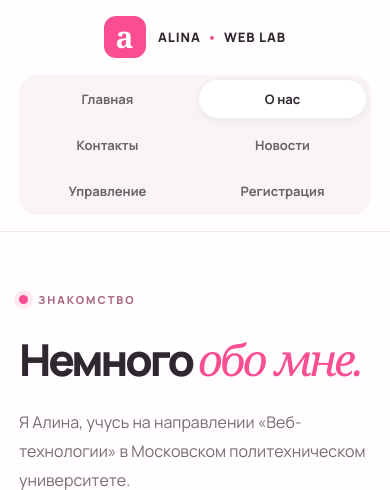
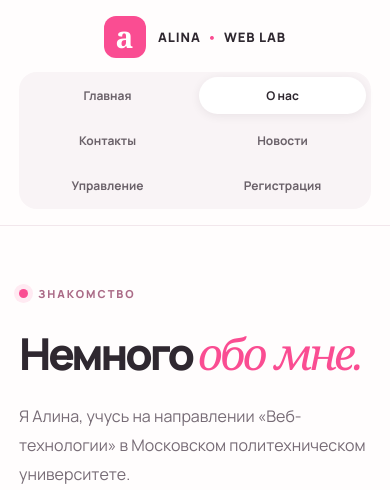
Before and after one commit to alinakashafutdinova/Servernaya_web-razrabotka, a Laravel app: page /about in a window 390 px wide. Shown: the top 490 px of the page. Run offline with Laravel 9, Linux system fonts and the light colour scheme.

Commit message:
Поправила меню для планшетов и телефонов

```diff
--- a/public/css/site.css
+++ b/public/css/site.css
@@ -405,3 +405,13 @@ h1,h2,h3,p { margin-top: 0; }
 .article-form-actions { display: flex; gap: 25px; align-items: center; flex-wrap: wrap; }
 @media (max-width: 920px) { .admin-item { flex-direction: column; align-items: stretch; gap: 12px; } .admin-actions { justify-content: flex-start; } }
 @media (max-width: 660px) { .news-admin { padding-top: 47px; padding-bottom: 70px; } .admin-heading { flex-direction: column; align-items: flex-start; } .admin-heading h1,.article-editor h1 { font-size: 38px; } .article-form { padding: 22px 18px; } .article-form-row { grid-template-columns: 1fr; gap: 2px; margin-bottom: 23px; } .admin-item { padding: 20px 17px; } .page-links { gap: 5px; } .page-link { min-width: 35px; height: 37px; padding-inline: 9px; } }
+
+
+@media (max-width: 920px) {
+    .header-inner { height: auto; min-height: 84px; flex-wrap: wrap; justify-content: center; padding-block: 16px; gap: 14px; }
+    .navigation { width: 100%; justify-content: center; flex-wrap: wrap; }
+    .nav-link { flex: 1 1 auto; text-align: center; }
+}
+@media (max-width: 520px) {
+    .nav-link { flex: 1 1 calc(50% - 8px); font-size: 12px; }
+}
```
